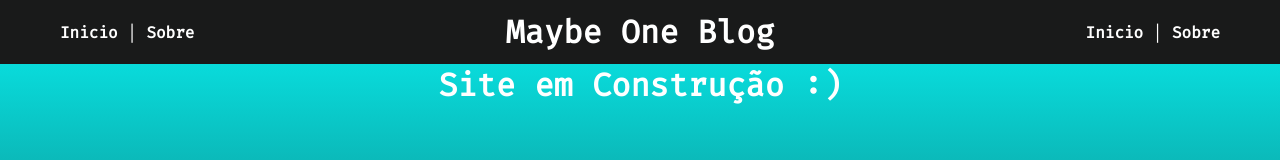
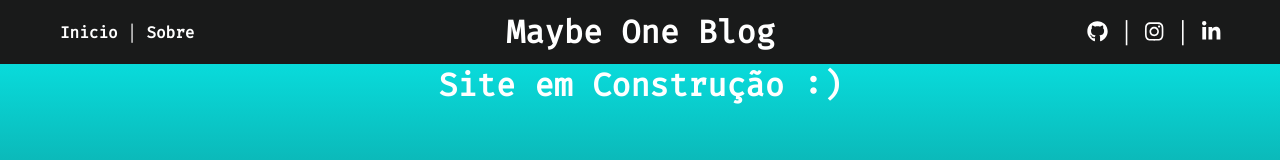
Before and after one commit to LucasMeyble/maybe-one-blog, a Vue app: page / in a window 1280 px wide. Shown: the top 160 px of the page. Built offline with nearby package versions, Linux system fonts and the light colour scheme.

Commit message:
linkando icones com as suas rotas

```diff
--- a/src/components/NavBar.vue
+++ b/src/components/NavBar.vue
@@ -11,9 +11,10 @@
       <router-link class="title" to="/">Maybe One Blog</router-link>
     </div>
 
-    <div class="options">
-      <router-link to="/">Inicio</router-link> |
-      <router-link to="/about">Sobre</router-link>
+    <div class="social-networks">
+      <a href="https://github.com/LucasMeyble" target="_blank"><font-awesome-icon :icon="['fab', 'github']"/></a> |
+      <a href="https://www.instagram.com/lucas_meyble/" target="_blank"><font-awesome-icon :icon="['fab', 'instagram']"/></a> |
+      <a href="https://www.linkedin.com/in/lucas-meyble-67b0591bb/" target="_blank"><font-awesome-icon :icon="['fab', 'linkedin-in']"/></a>
     </div>
   </div>
 </template>
@@ -31,7 +32,8 @@
 }
 
 .title,
-.options a{
+.options a,
+.social-networks a{
   font-weight: bold;
   color: #FFF;
   text-decoration: none;
@@ -41,8 +43,9 @@
   font-size: 32px;
 }
 
-.options a {
-  font-size: 16px;
+.social-networks ,
+.social-networks a {
+  font-size: 21px;
 }
 
 
```
